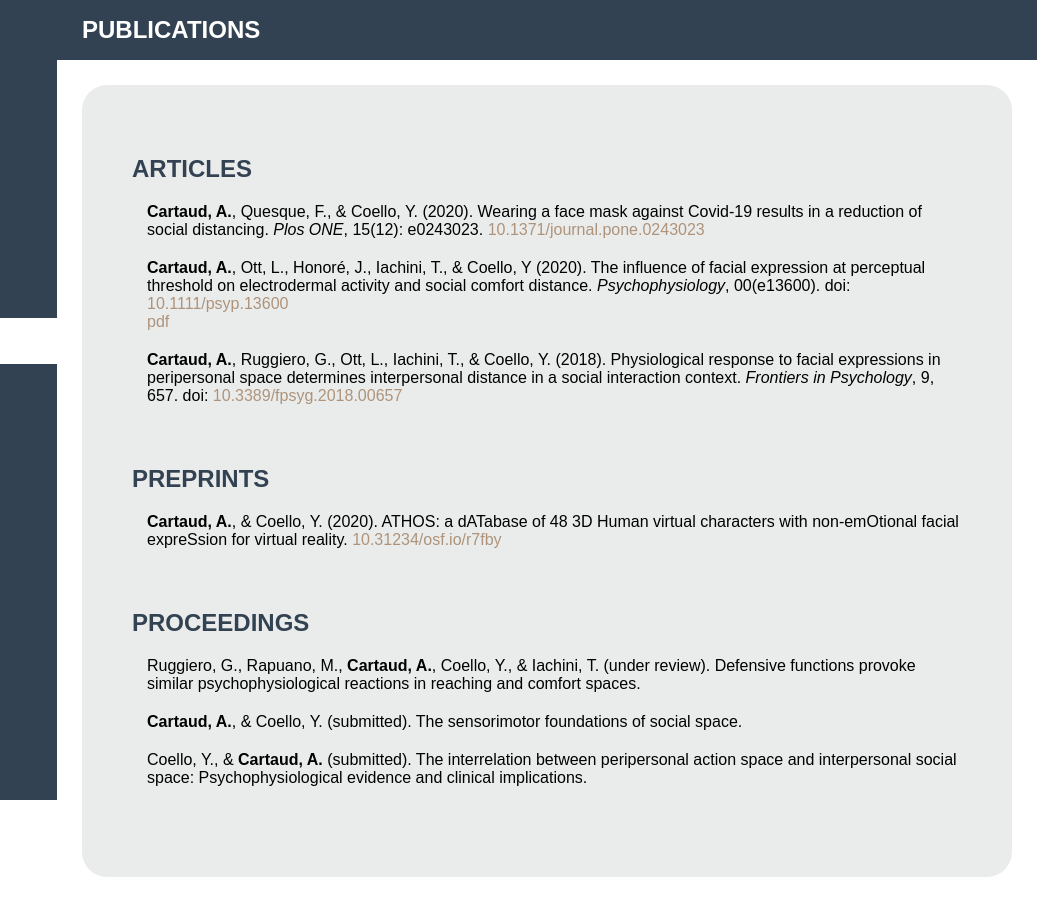
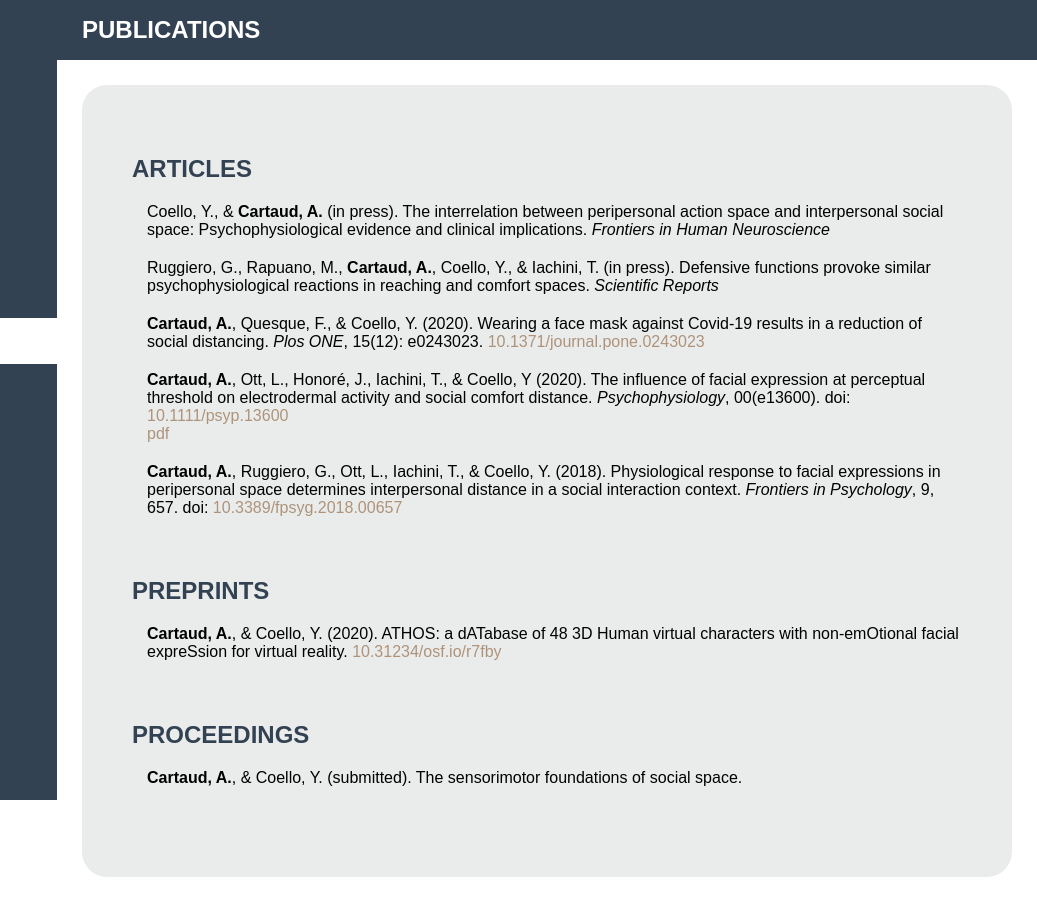
Before and after one commit to acartaud/alice_cartaud, a plain HTML site: page publi.html in a window 1280 px wide. Shown: the full height of the page, 243-1280 px from the left. Drawn offline with Linux system fonts and the light colour scheme.

Commit message:
Update publi.html

```diff
--- a/publi.html
+++ b/publi.html
@@ -124,6 +124,18 @@
                             <span class="text">Articles</span>
                         </h1>
                         <ul class="listing_details">
+                             <li>
+                                <p class="text">
+                                    Coello, Y., & <strong>Cartaud, A.</strong> (in press). The interrelation between peripersonal action space and interpersonal social space: Psychophysiological evidence and clinical implications.
+                                    <i>Frontiers in Human Neuroscience</i>
+                                </p>
+                            </li>
+                            <li>
+                                <p class="text">
+                                    Ruggiero, G., Rapuano, M., <strong>Cartaud, A.</strong>, Coello, Y., & Iachini, T. (in press). Defensive functions provoke similar psychophysiological reactions in reaching and comfort spaces.
+                                   <i>Scientific Reports</i>
+                                </p>
+                            </li>
                             <li>
                                 <p class="text">
                                     <strong>Cartaud, A.</strong>, Quesque, F., & Coello, Y. (2020). Wearing a face mask against Covid-19 results in a reduction of social distancing.
@@ -164,20 +176,10 @@
                         <ul class="listing_details">
                             <li>
                                 <p class="text">
-                                    Ruggiero, G., Rapuano, M., <strong>Cartaud, A.</strong>, Coello, Y., & Iachini, T. (under review). Defensive functions provoke similar psychophysiological reactions in reaching and comfort spaces.
-                                </p>
-                            </li>
-                            <li>
-                                <p class="text">
                                     <strong>Cartaud, A.</strong>, & Coello, Y. (submitted). The sensorimotor foundations of social space.
                                 </p>
                             </li>
-                            <li>
-                                <p class="text">
-                                    Coello, Y., & <strong>Cartaud, A.</strong> (submitted). The interrelation between peripersonal action space and interpersonal social space: Psychophysiological evidence and clinical implications.
-                                </p>
-                            </li>
-                            <!--<li>
+                           <!--<li>
                                 <p class="text">
                                     <strong>Cartaud, A.</strong>, Lenglin, V., & Coello, Y. (in prep). Contrast effect of emotional context on interpersonal distance with neutral social stimuli.
                                 </p>
```
